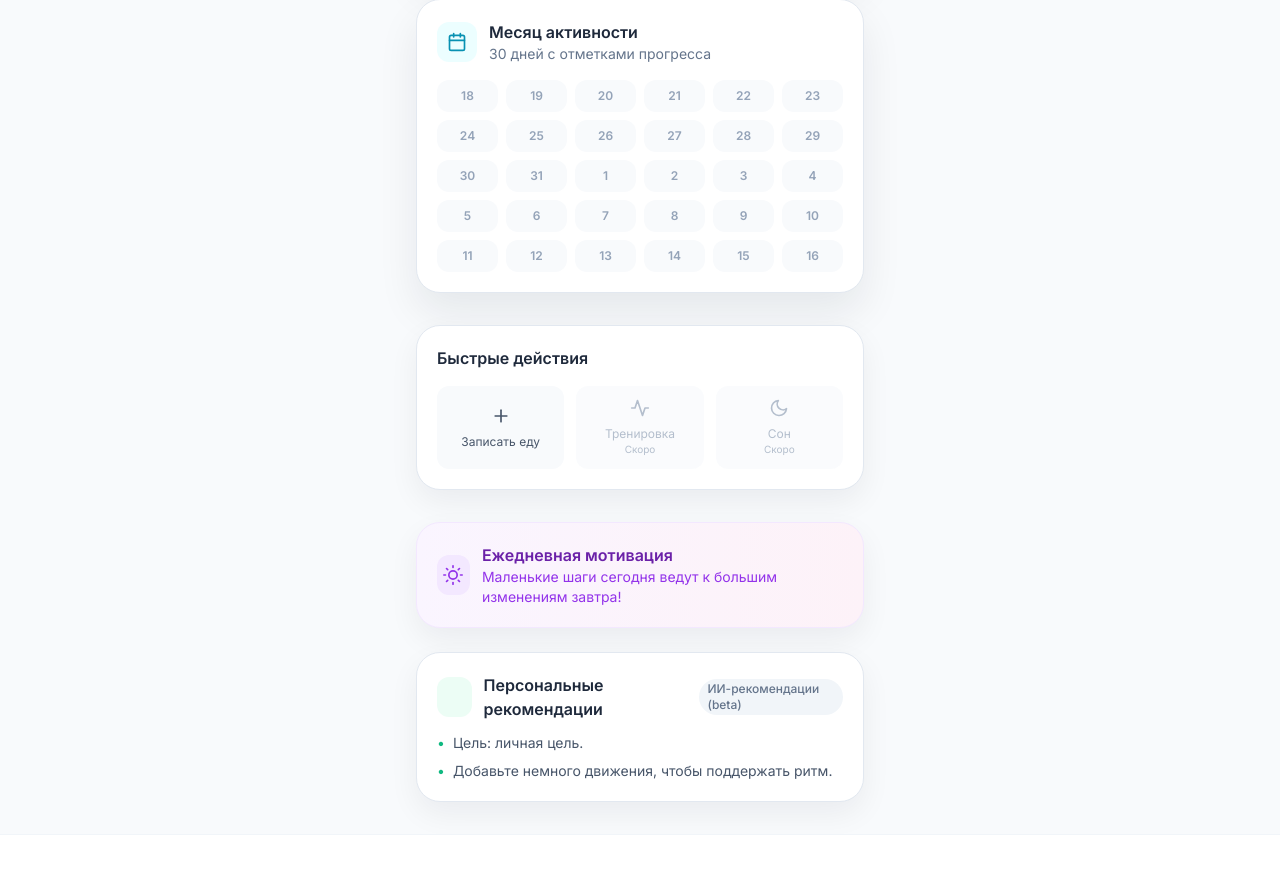
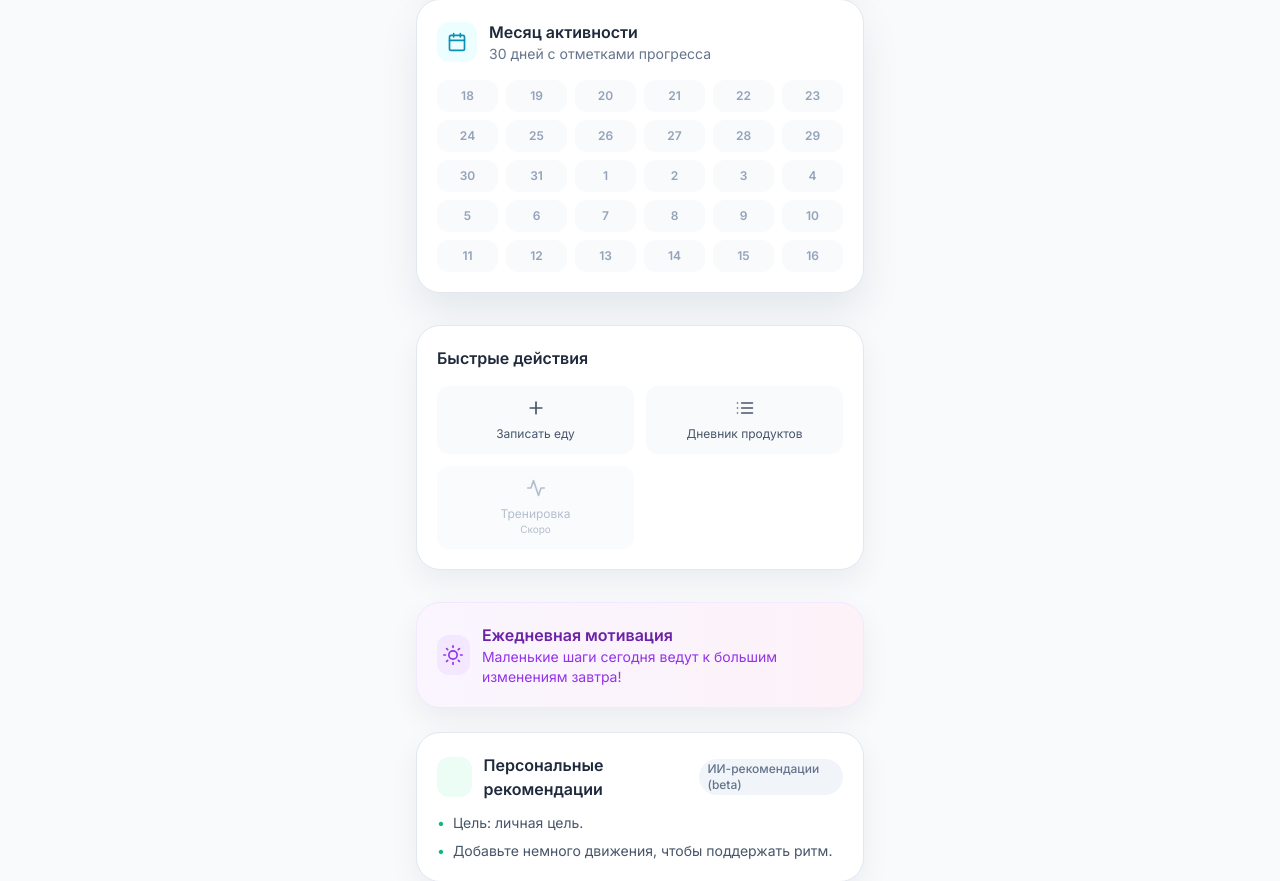
Before and after one commit to sssheik1337/BreeLife_v.2.0, a FastAPI app: page /profile in a window 1280 px wide. Shown: the part 1456-2337 px from the top of the page. Run offline with FastAPI, Linux system fonts and the light colour scheme; some libraries are stand-ins or nearby versions.

Commit message:
Вернуть доступ к дневникам из быстрых действий

```diff
--- a/templates/profile.html
+++ b/templates/profile.html
@@ -212,19 +212,18 @@
                 <!-- Quick Actions -->
                 <div class="profile-card profile-card--secondary p-5 mb-8">
                     <h3 class="font-semibold text-slate-800 mb-4">Быстрые действия</h3>
-                    <div class="grid grid-cols-3 gap-3">
-                        <a href="/food-diary" class="flex flex-col items-center justify-center p-3 rounded-xl bg-slate-50 hover:bg-slate-100 active:scale-95 transition-all" title="Перейти в дневник питания по продуктам">
+                    <div class="grid grid-cols-2 gap-3">
+                        <a href="/diary" class="flex flex-col items-center justify-center p-3 rounded-xl bg-slate-50 hover:bg-slate-100 active:scale-95 transition-all" title="Перейти в дневник питания">
                             <i data-feather="plus" class="w-5 h-5 text-slate-600 mb-2"></i>
                             <span class="text-xs text-slate-600">Записать еду</span>
+                        </a>
+                        <a href="/food-diary" class="flex flex-col items-center justify-center p-3 rounded-xl bg-slate-50 hover:bg-slate-100 active:scale-95 transition-all" title="Перейти в дневник продуктов">
+                            <i data-feather="list" class="w-5 h-5 text-slate-600 mb-2"></i>
+                            <span class="text-xs text-slate-600">Дневник продуктов</span>
                         </a>
                         <button type="button" class="flex flex-col items-center justify-center p-3 rounded-xl bg-slate-50 text-slate-400 cursor-not-allowed opacity-70" title="Скоро" disabled>
                             <i data-feather="activity" class="w-5 h-5 text-slate-400 mb-2"></i>
                             <span class="text-xs">Тренировка</span>
-                            <span class="text-[10px] text-slate-400">Скоро</span>
-                        </button>
-                        <button type="button" class="flex flex-col items-center justify-center p-3 rounded-xl bg-slate-50 text-slate-400 cursor-not-allowed opacity-70" title="Скоро" disabled>
-                            <i data-feather="moon" class="w-5 h-5 text-slate-400 mb-2"></i>
-                            <span class="text-xs">Сон</span>
                             <span class="text-[10px] text-slate-400">Скоро</span>
                         </button>
                     </div>
```
